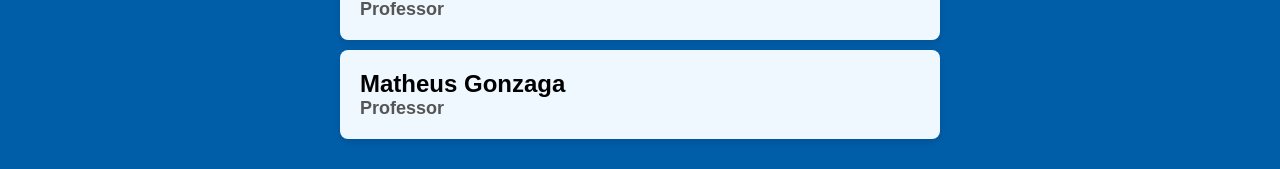
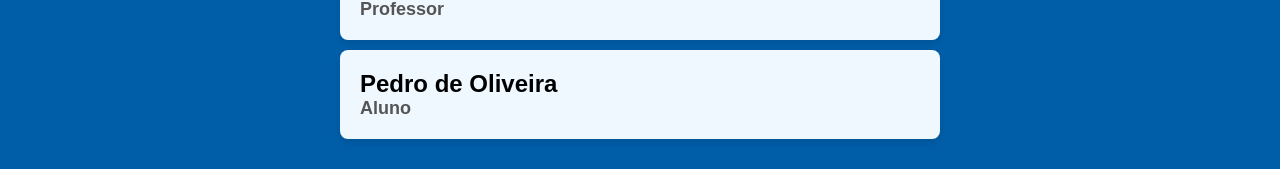
Before and after one commit to matheusg33/senai, a plain HTML site: page index.html in a window 1280 px wide. Shown: the part 500-669 px from the top of the page. Drawn offline with Linux system fonts and the light colour scheme.

Commit message:
Alteração

```diff
--- a/index.html
+++ b/index.html
@@ -28,8 +28,8 @@
                 <h3>Professor</h3>
             </article>
             <article class="nomes">
-                <h2>Matheus Gonzaga</h2>
-                <h3>Professor</h3>
+                <h2>Pedro de Oliveira</h2>
+                <h3>Aluno</h3>
             </article>
         </section>
     </div>
```
